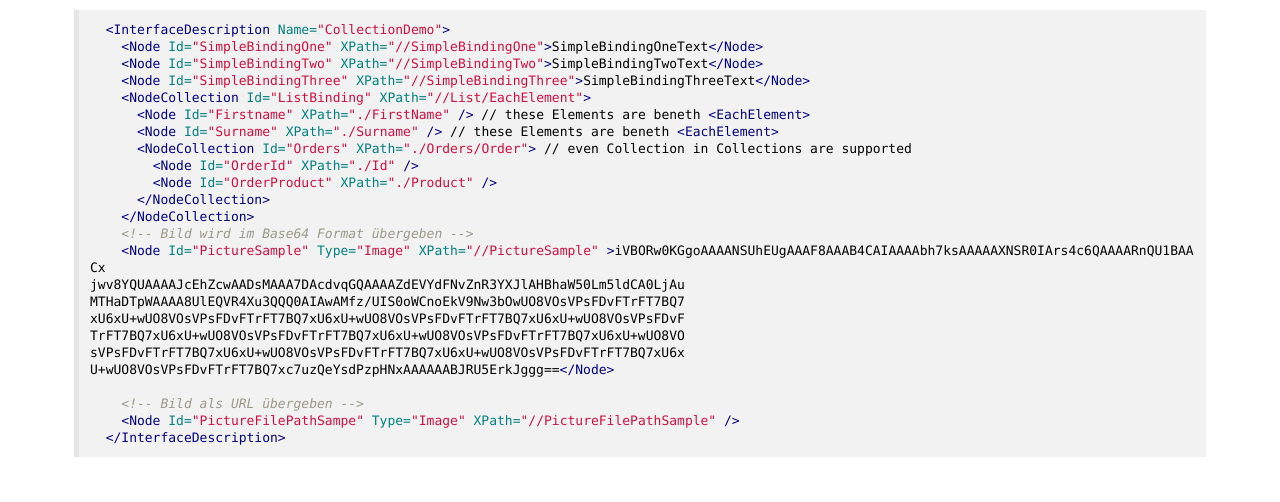
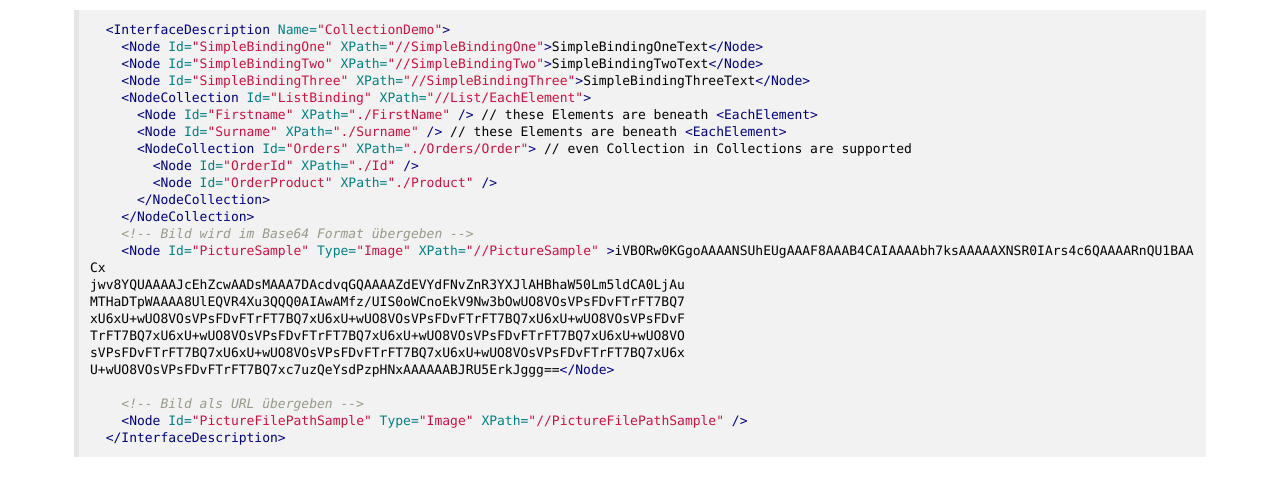
Before and after one commit to primesoft-group/oneoffixx-docs, a Jekyll site: the page built from _pages/connect/de/connect-functions-custominterfaceconnector.md, in a window 1280 px wide and 900 px high, scrolled down 1777 px. Shown: the part 153-655 px from the top of the window. Built offline with Jekyll 4.4.1, drawn with Linux system fonts in a browser that asks for light colours; nearby versions of some CDN libraries; some web fonts are replaced.

Commit message:
Update connect-functions-custominterfaceconnector.md

````diff
--- a/_pages/connect/de/connect-functions-custominterfaceconnector.md
+++ b/_pages/connect/de/connect-functions-custominterfaceconnector.md
@@ -92,8 +92,8 @@ Beispiel einer Transformationsdatei. Die Elementinhalte werden als Beispielconte
     <Node Id="SimpleBindingTwo" XPath="//SimpleBindingTwo">SimpleBindingTwoText</Node>
     <Node Id="SimpleBindingThree" XPath="//SimpleBindingThree">SimpleBindingThreeText</Node>
     <NodeCollection Id="ListBinding" XPath="//List/EachElement">
-      <Node Id="Firstname" XPath="./FirstName" /> // these Elements are beneth <EachElement>
-      <Node Id="Surname" XPath="./Surname" /> // these Elements are beneth <EachElement>
+      <Node Id="Firstname" XPath="./FirstName" /> // these Elements are beneath <EachElement>
+      <Node Id="Surname" XPath="./Surname" /> // these Elements are beneath <EachElement>
       <NodeCollection Id="Orders" XPath="./Orders/Order"> // even Collection in Collections are supported
         <Node Id="OrderId" XPath="./Id" />
         <Node Id="OrderProduct" XPath="./Product" />
@@ -109,7 +109,7 @@ sVPsFDvFTrFT7BQ7xU6xU+wUO8VOsVPsFDvFTrFT7BQ7xU6xU+wUO8VOsVPsFDvFTrFT7BQ7xU6x
 U+wUO8VOsVPsFDvFTrFT7BQ7xc7uzQeYsdPzpHNxAAAAAABJRU5ErkJggg==</Node>
 
     <!-- Bild als URL übergeben -->
-    <Node Id="PictureFilePathSampe" Type="Image" XPath="//PictureFilePathSample" />
+    <Node Id="PictureFilePathSample" Type="Image" XPath="//PictureFilePathSample" />
   </InterfaceDescription>
 ```
 
````
